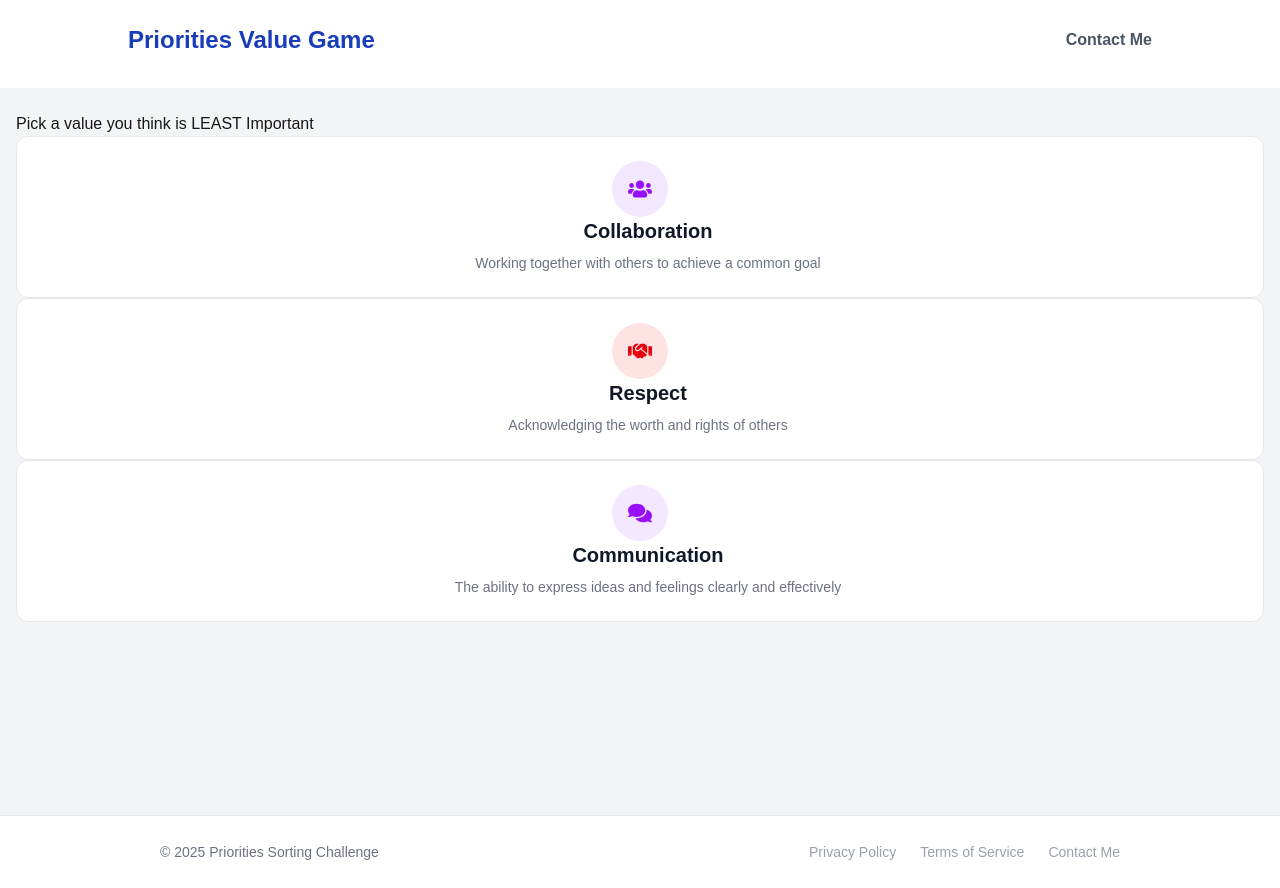
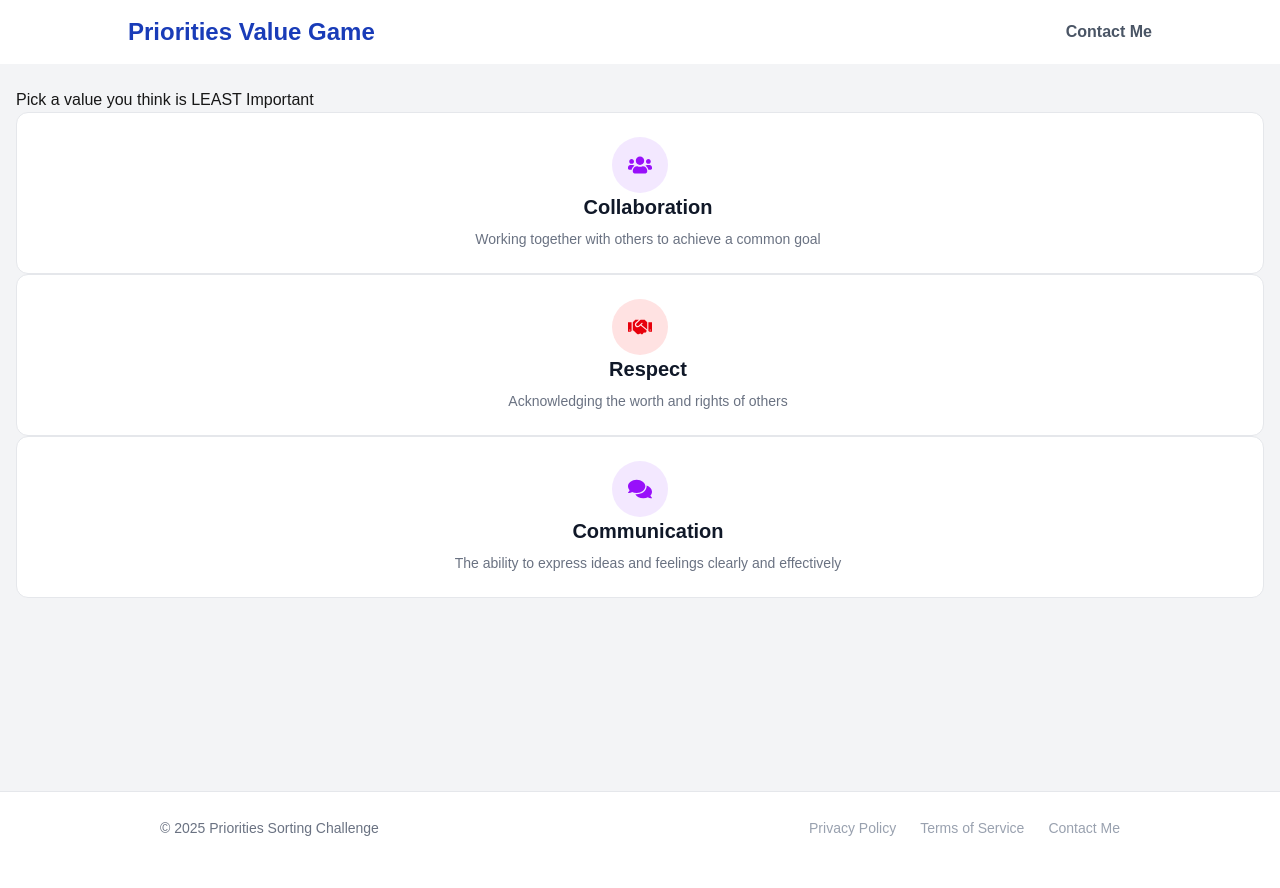
Before and after one commit to Scott-Zeta/priority_value_game, a Next.js app: page /game in a window 1280 px wide. After the commit the page ends 864 px from the top, so only its background shows below. Built offline with nearby package versions, Linux system fonts and the light colour scheme.

Commit message:
Refactor Header component for improved spacing and layout consistency

```diff
--- a/src/components/layout/Header.tsx
+++ b/src/components/layout/Header.tsx
@@ -1,7 +1,7 @@
 export default function Header() {
   return (
-    <header className="px-4 pt-6 bg-white">
-      <nav className="flex justify-between items-center mb-8 max-w-5xl mx-auto">
+    <header className="px-4 py-4 bg-white">
+      <nav className="flex justify-between items-center max-w-5xl mx-auto">
         <div className="flex items-center">
           <span className="text-2xl font-bold text-blue-800">
             Priorities Value Game
```
